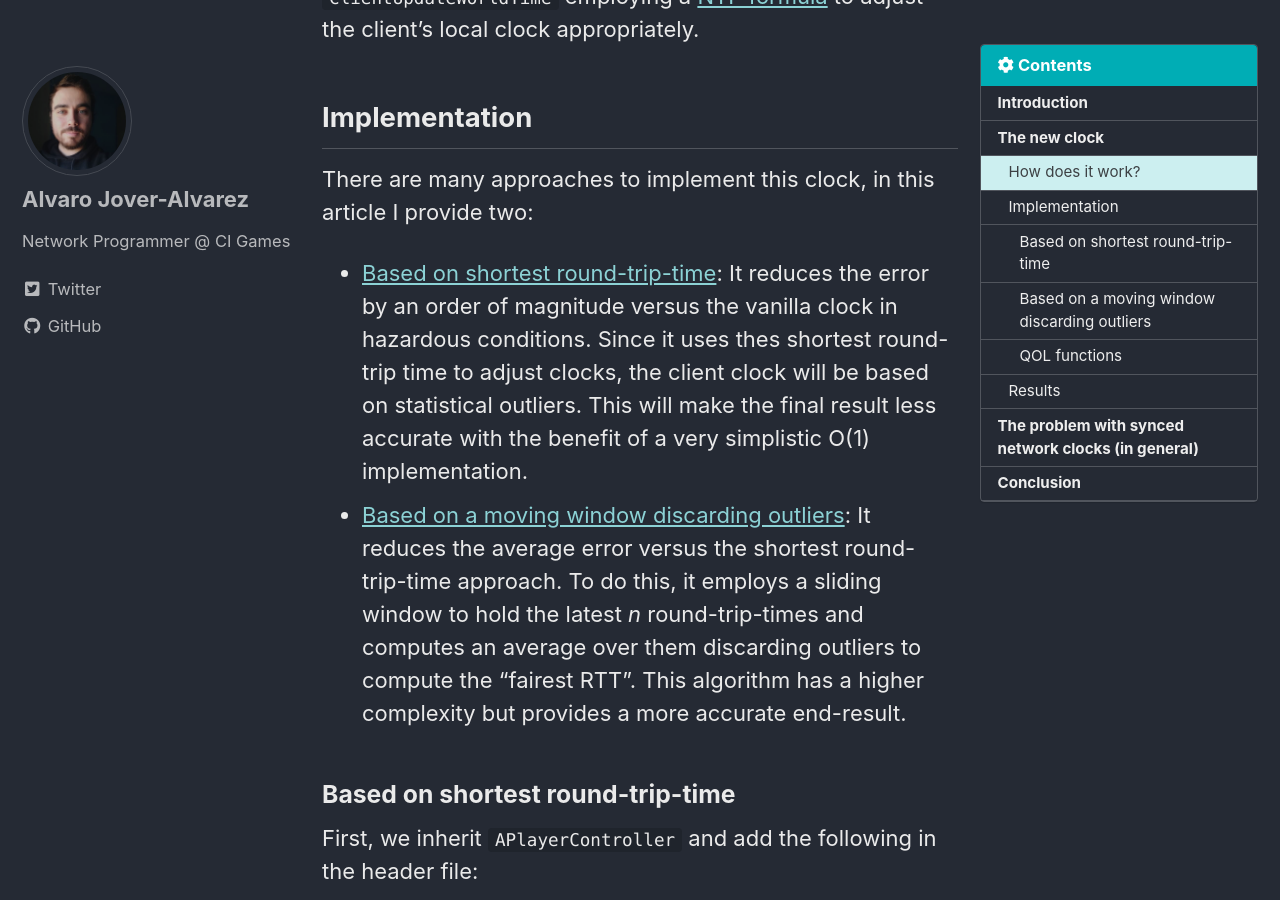
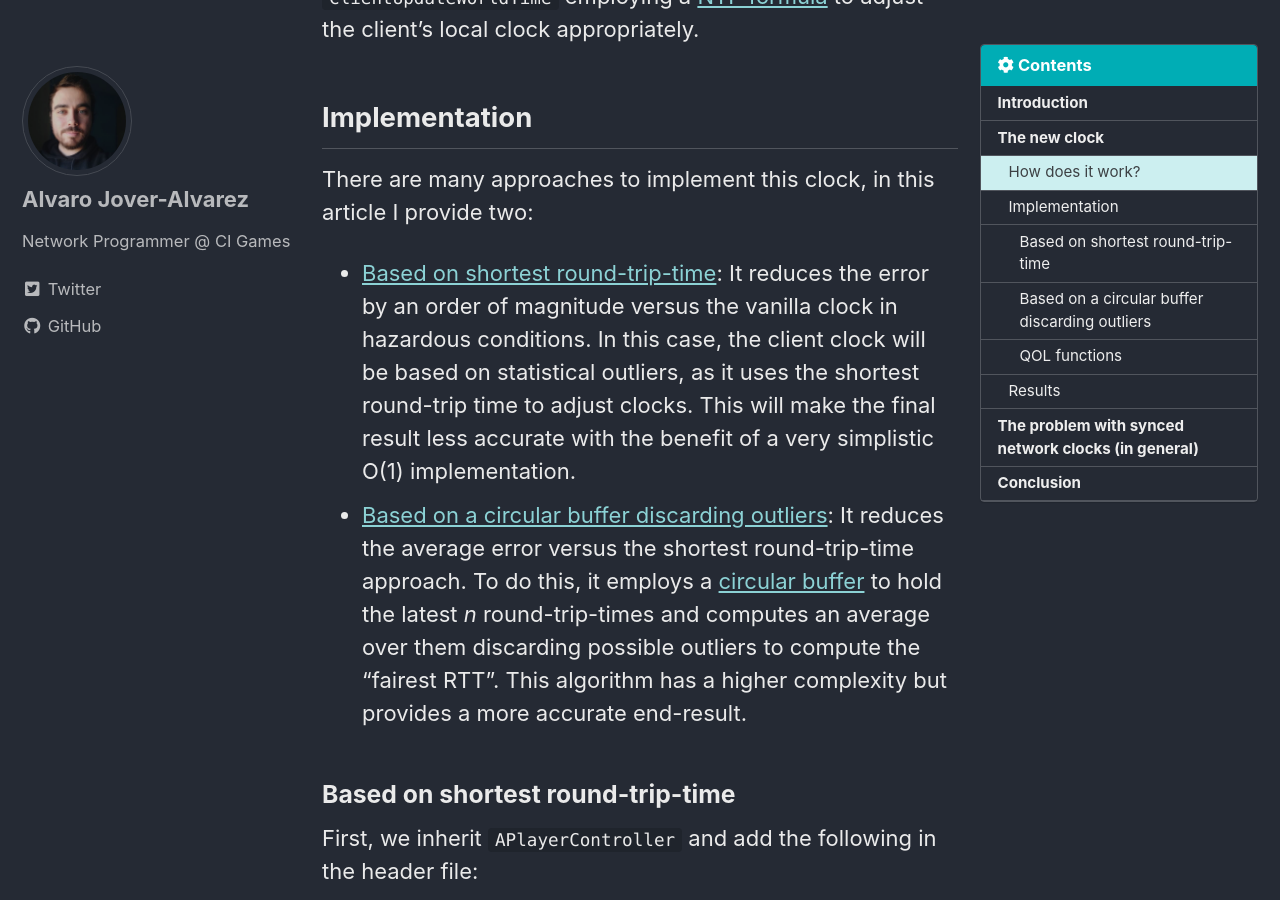
Before and after one commit to vorixo/devtricks, a Jekyll site: the page built from _posts/2022-07-11-non-destructive-synced-net-clock.md, in a window 1280 px wide and 900 px high, scrolled down 1646 px. Built offline with Jekyll 4.4.1, drawn with Linux system fonts in a browser that asks for light colours; cached includes are drawn as plain includes; some of the changed text lies outside the part shown.

Commit message:
[FIX] Fixing conceptual correctness

```diff
--- a/_posts/2022-07-11-non-destructive-synced-net-clock.md
+++ b/_posts/2022-07-11-non-destructive-synced-net-clock.md
@@ -37,8 +37,8 @@ The new clock employs [`PostNetInit`](https://docs.unrealengine.com/5.0/en-US/AP
 
 ## Implementation
 There are many approaches to implement this clock, in this article I provide two:
-- [Based on shortest round-trip-time](https://vorixo.github.io/devtricks/non-destructive-synced-net-clock/#based-on-shortest-round-trip-time): It reduces the error by an order of magnitude versus the vanilla clock in hazardous conditions. Since it uses thes shortest round-trip time to adjust clocks, the client clock will be based on statistical outliers. This will make the final result less accurate with the benefit of a very simplistic O(1) implementation.
-- [Based on a moving window discarding outliers](https://vorixo.github.io/devtricks/non-destructive-synced-net-clock/#based-on-a-moving-window-discarding-outliers): It reduces the average error versus the shortest round-trip-time approach. To do this, it employs a sliding window to hold the latest _n_ round-trip-times and computes an average over them discarding outliers to compute the "fairest RTT". This algorithm has a higher complexity but provides a more accurate end-result.
+- [Based on shortest round-trip-time](https://vorixo.github.io/devtricks/non-destructive-synced-net-clock/#based-on-shortest-round-trip-time): It reduces the error by an order of magnitude versus the vanilla clock in hazardous conditions. In this case, the client clock will be based on statistical outliers, as it uses the shortest round-trip time to adjust clocks. This will make the final result less accurate with the benefit of a very simplistic O(1) implementation.
+- [Based on a circular buffer discarding outliers](https://vorixo.github.io/devtricks/non-destructive-synced-net-clock/#based-on-a-circular-buffer-discarding-outliers): It reduces the average error versus the shortest round-trip-time approach. To do this, it employs a [circular buffer](https://en.wikipedia.org/wiki/Circular_buffer) to hold the latest _n_ round-trip-times and computes an average over them discarding possible outliers to compute the "fairest RTT". This algorithm has a higher complexity but provides a more accurate end-result.
 
 ### Based on shortest round-trip-time
 
@@ -139,7 +139,7 @@ void AMyPlayerController::ServerRequestWorldTime_Implementation(float ClientTime
 }
 {% endhighlight %}
 
-### Based on a moving window discarding outliers
+### Based on a circular buffer discarding outliers
 
 First, we inherit `APlayerController` and add the following in the header file:
 
@@ -252,7 +252,7 @@ void AMyPlayerController::ServerRequestWorldTime_Implementation(float ClientTime
 }
 {% endhighlight %}
 
-In this method there are a couple of [magic numbers](https://en.wikipedia.org/wiki/Magic_number_(programming)) that have been selected empirically considering the trade-off between performance and accuracy. In this case, our sliding window has 10 slots and we discard the biggest and smallest numbers (20%) from it  as if they were outliers to compute the RTT average. I encourage the reader to tweak these magic numbers until you get your desired results!
+In this method there are a couple of [magic numbers](https://en.wikipedia.org/wiki/Magic_number_(programming)) that have been selected empirically considering the trade-off between performance and accuracy. In this case, our circular buffer has 10 entries and we discard the biggest and smallest numbers (20%) from it (treating them as outliers) to compute the RTT average. I encourage the reader to tweak these magic numbers and the clock update frequency until you get your desired results!
 
 And that's it, with this now you have a more accurate and non-destructive synced network clock.
 
@@ -307,7 +307,7 @@ Results:
 | 4 | 4.971255 | 4.673519 | 0.2977 | 4.93249 | 0.0388 |
 | 5 | 5.075128 | 4.772511 | 0.3026 | 5.036363 | 0.0388 |
 
-| Experiment # | Server time | Vanilla network clock | Vanilla network clock error | Moving window clock | Moving window clock error |
+| Experiment # | Server time | Vanilla network clock | Vanilla network clock error | Circular buffer clock | Circular buffer clock error |
 |-------|--------|---------|---------|---------|---------|
 | 1 | 19.079962 | 18.424429 | 0.6555 | 19.077688 | 0.0023 |
 | 2 | 32.913425 | 32.289417 | 0.6240 | 32.925301 | 0.0119 |
```
Also changed, not shown: other parts of _posts/2022-07-11-non-destructive-synced-net-clock.md (+6 -6 lines).
